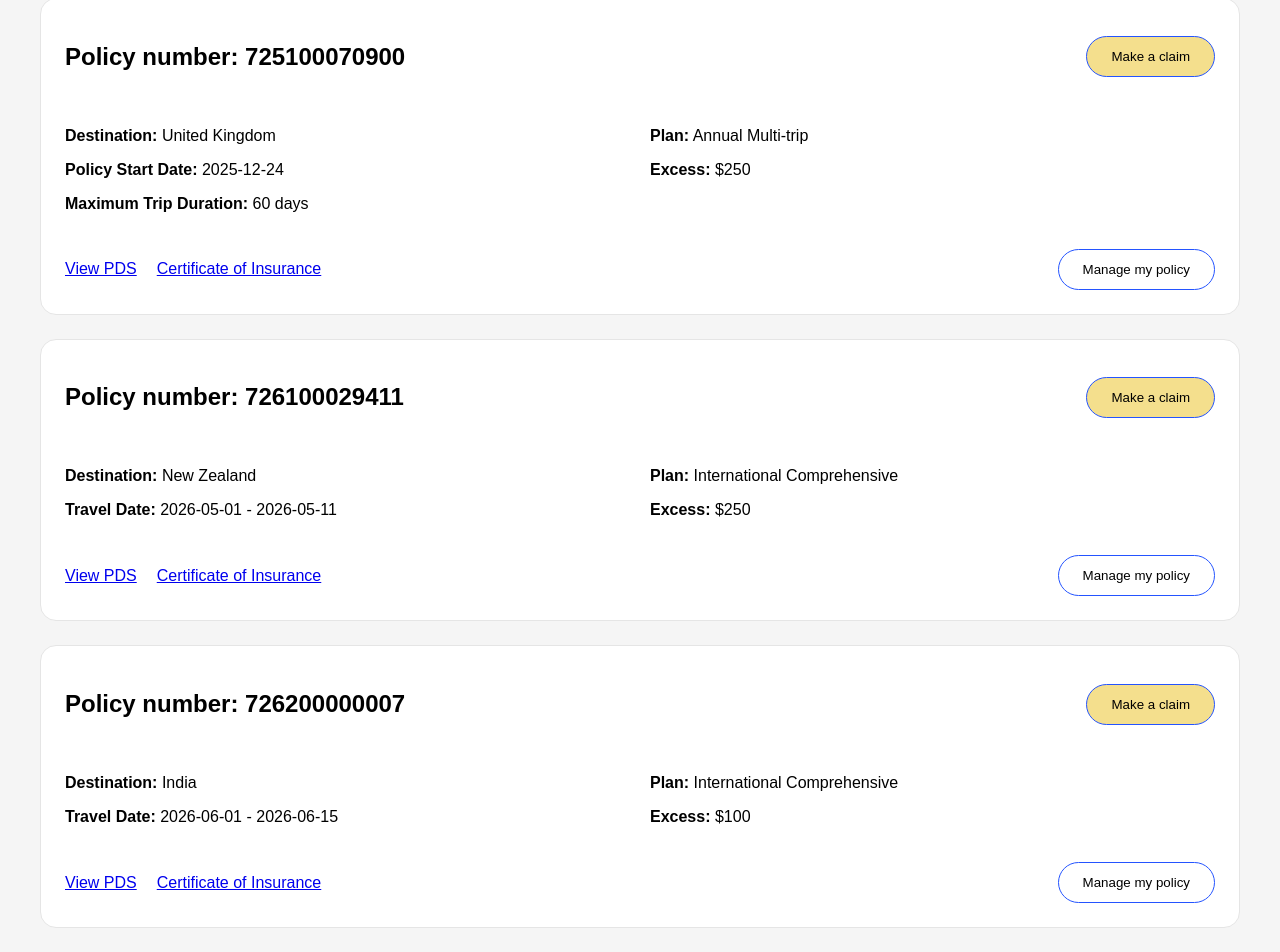
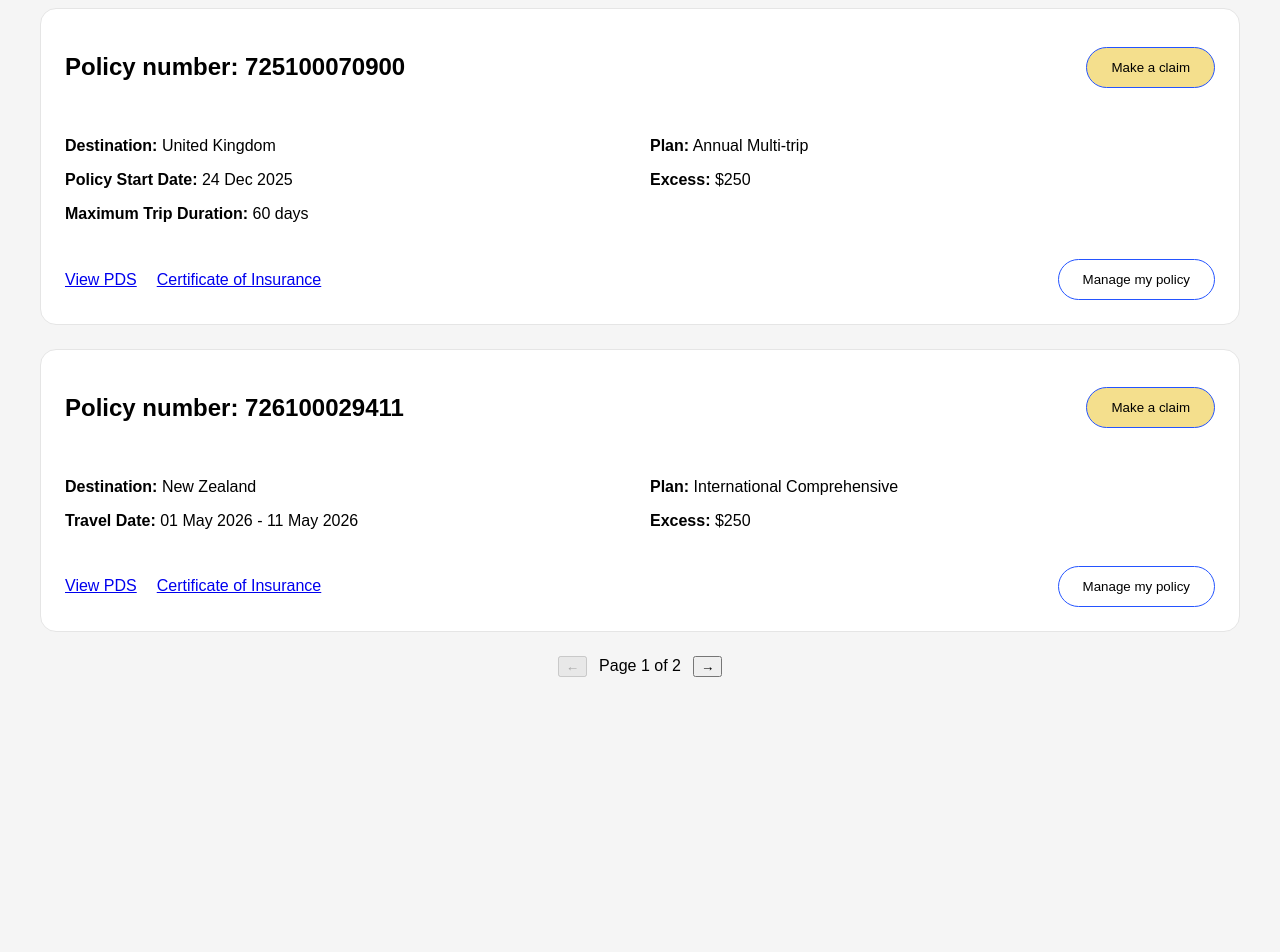
Before and after one commit to nikhilthakurdev/covermore-my-policies, a React (Vite) app: page / in a window 1280 px wide. Shown: the part 447-1399 px from the top of the page. After the commit the page ends 1172 px from the top, so only its background shows below. Built offline with nearby package versions, Linux system fonts and the light colour scheme.

Commit message:
feat: implement policy pagination

```diff
--- a/package.json
+++ b/package.json
@@ -10,6 +10,7 @@
     "preview": "vite preview"
   },
   "dependencies": {
+    "date-fns": "^4.3.0",
     "react": "^19.2.6",
     "react-dom": "^19.2.6"
   },
--- a/src/App.tsx
+++ b/src/App.tsx
@@ -1,8 +1,13 @@
+import { useState } from "react";
 import policies from "./data/policies.json";
 import type { Policy } from "./types/policy";
 import PolicyCard from "./components/PolicyCard";
 
 function App() {
+  const [page, setPage] = useState(1);
+
+  const ITEMS_PER_PAGE = 3;
+
   const activePolicies = (policies as Policy[])
     .filter((policy) => policy.status === "ACTIVE")
     .sort(
@@ -11,16 +16,63 @@ function App() {
         new Date(b.startDate).getTime()
     );
 
+  const startIndex = (page - 1) * ITEMS_PER_PAGE;
+
+  const paginatedPolicies = activePolicies.slice(
+    startIndex,
+    startIndex + ITEMS_PER_PAGE
+  );
+
+  const totalPages = Math.ceil(
+    activePolicies.length / ITEMS_PER_PAGE
+  );
+
   return (
     <div>
-      <h1>My Policies</h1>
+      <h1
+        style={{
+          textAlign: "center",
+          marginBottom: "32px",
+        }}
+      >
+        My Policies
+      </h1>
 
-      {activePolicies.map((policy) => (
-      <PolicyCard
-        key={policy.id}
-        policy={policy}
-      />
-    ))}
+      {paginatedPolicies.map((policy) => (
+        <PolicyCard
+          key={policy.id}
+          policy={policy}
+        />
+      ))}
+
+      <div
+        style={{
+          display: "flex",
+          justifyContent: "center",
+          alignItems: "center",
+          gap: "12px",
+          marginTop: "24px",
+          marginBottom: "24px",
+        }}
+      >
+        <button
+          disabled={page === 1}
+          onClick={() => setPage(page - 1)}
+        >
+          ←
+        </button>
+
+        <span>
+          Page {page} of {totalPages}
+        </span>
+
+        <button
+          disabled={page === totalPages}
+          onClick={() => setPage(page + 1)}
+        >
+          →
+        </button>
+      </div>
     </div>
   );
 }
--- a/src/components/PolicyCard.css
+++ b/src/components/PolicyCard.css
@@ -51,6 +51,12 @@
   cursor: pointer;
 }
 
+button:focus,
+a:focus {
+  outline: 3px solid #2454ff;
+  outline-offset: 2px;
+}
+
 @media (max-width: 768px) {
   .card-header,
   .card-details,
--- a/src/components/PolicyCard.tsx
+++ b/src/components/PolicyCard.tsx
@@ -1,5 +1,6 @@
 import "./PolicyCard.css";
 import type { Policy } from "../types/policy";
+import { format } from "date-fns";
 
 type Props = {
   policy: Policy;
@@ -11,7 +12,7 @@ function PolicyCard({ policy }: Props) {
       <div className="card-header">
         <h2>Policy number: {policy.policyNumber}</h2>
 
-        <button className="claim-btn">
+        <button className="claim-btn"  aria-label="Make a claim">
           Make a claim
         </button>
       </div>
@@ -27,8 +28,8 @@ function PolicyCard({ policy }: Props) {
             <>
               <p>
                 <strong>Policy Start Date:</strong>{" "}
-                {policy.startDate}
-              </p>
+                {format(new Date(policy.startDate), "dd MMM yyyy")}
+             </p>
 
               <p>
                 <strong>Maximum Trip Duration:</strong>{" "}
@@ -38,7 +39,9 @@ function PolicyCard({ policy }: Props) {
           ) : (
             <p>
               <strong>Travel Date:</strong>{" "}
-              {policy.startDate} - {policy.endDate}
+            {format(new Date(policy.startDate), "dd MMM yyyy")}
+              {" - "}
+            {policy.endDate && format(new Date(policy.endDate), "dd MMM yyyy")}
             </p>
           )}
         </div>
@@ -58,17 +61,17 @@ function PolicyCard({ policy }: Props) {
 
       <div className="card-footer">
         <div className="links">
-          <a href="#">
+          <a href="#" aria-label="View PDS">
             View PDS
           </a>
 
-          <a href="#">
+          <a href="#" aria-label="Certificate of Insurance">
             Certificate of Insurance
           </a>
         </div>
 
         <div className="action-buttons">
-          <button className="manage-btn">
+          <button className="manage-btn" aria-label="Manage my policy">
             Manage my policy
           </button>
         </div>
```
Also changed, not shown: 1 other file (tests, documents, lock files or other folders).
